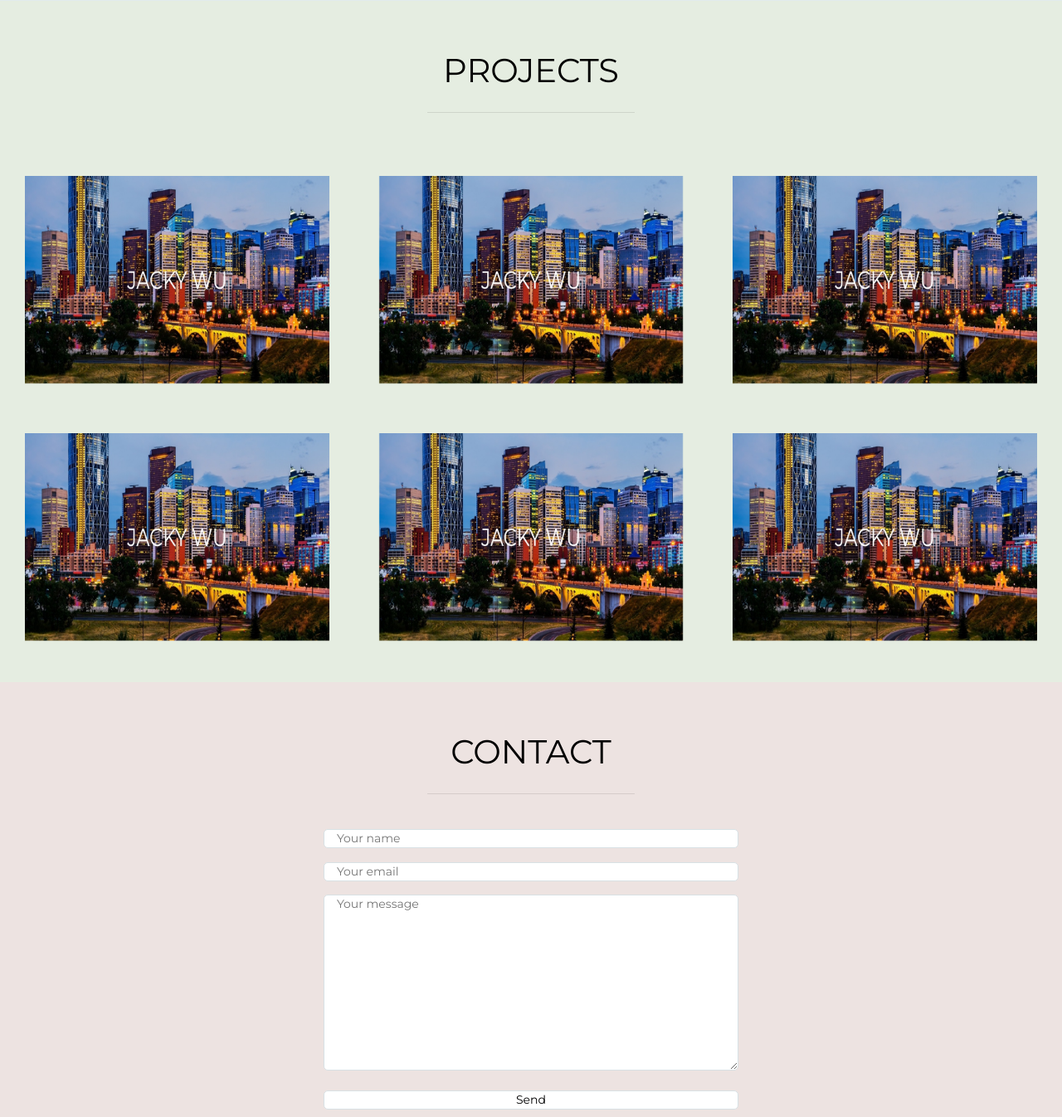
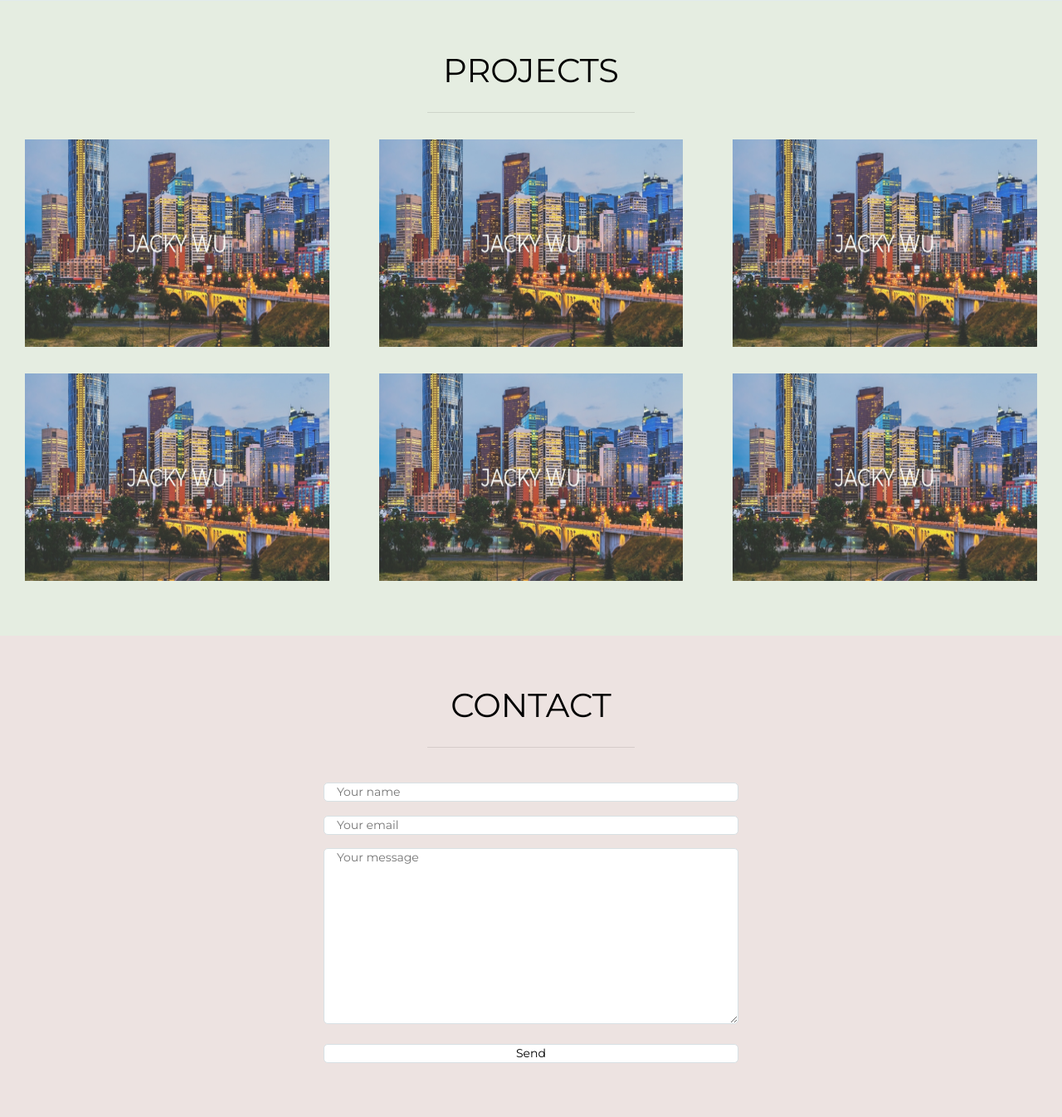
Before and after one commit to JackyJWu/jackyjwu.github.io, a PHP site: page / in a window 1280 px wide. Shown: the part 1572-2918 px from the top of the page at 83% size. Run offline with PHP 8.4, Linux system fonts and the light colour scheme; some libraries are stand-ins or nearby versions.

Commit message:
added fading to images
added image fading

```diff
--- a/assets/css/app.css
+++ b/assets/css/app.css
@@ -429,13 +429,28 @@ button[type="submit"]:focus {
 
 }
 .pic{
-  margin-top:60px;
+  position: relative;
+	clear: both;
+	margin: 0 auto;
+	padding: 1em 0 1em;
+	max-width: 100%;
+	list-style: none;
+	text-align: center;
 }
+
+
 
 /* Image Consistency */
 .thumbnail img {
+    /* The edited code makes sure all images same size */
     height:250px;
     width:100%;
+
+    position: relative;
+    display: block;
+    min-height: auto;
+    max-width: 100%;
+    opacity: 0.8;
 }
 
 /* pulldown effect */
```
Also changed, not shown: assets/lib/dog.jpg (added).
